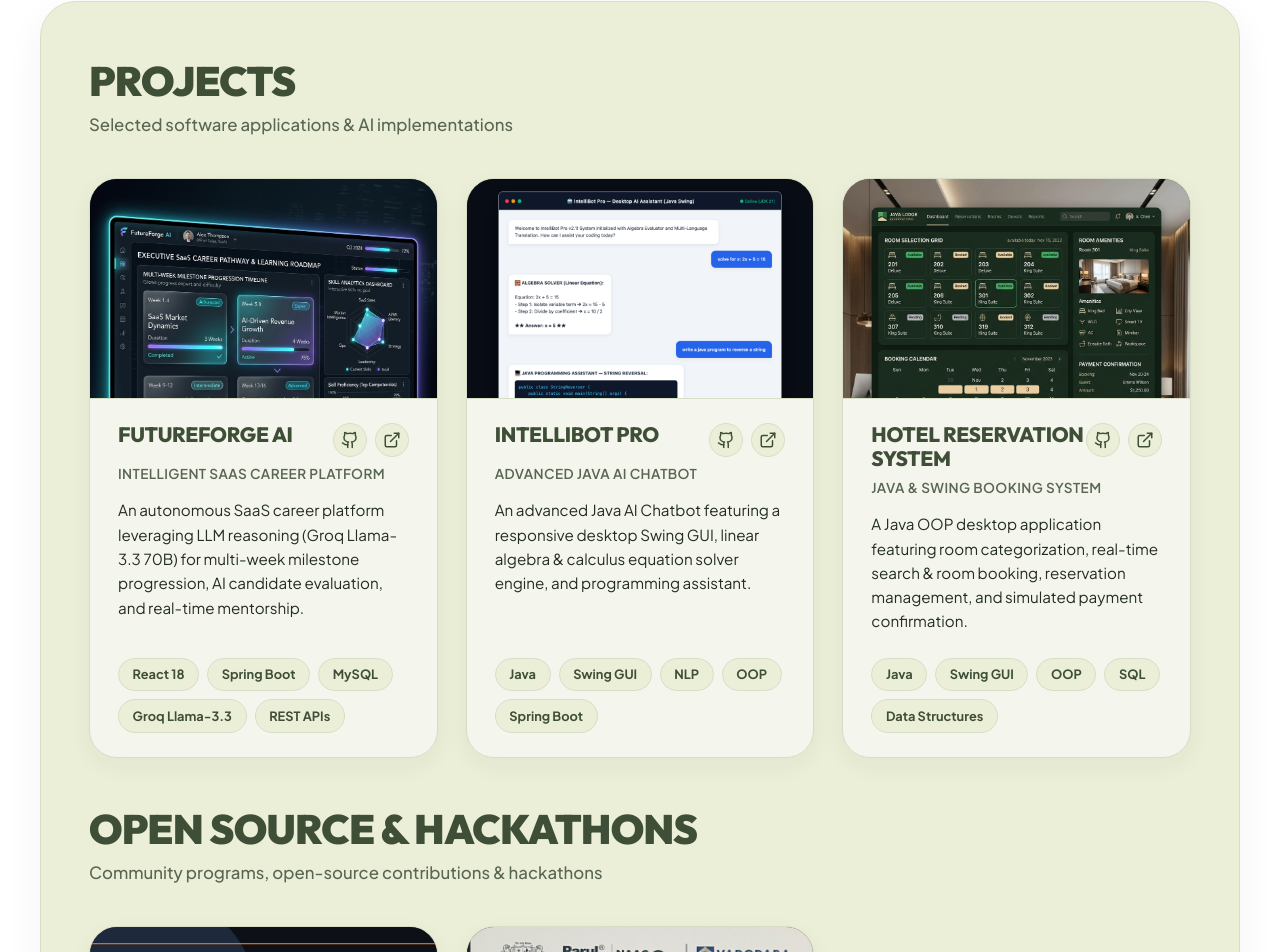
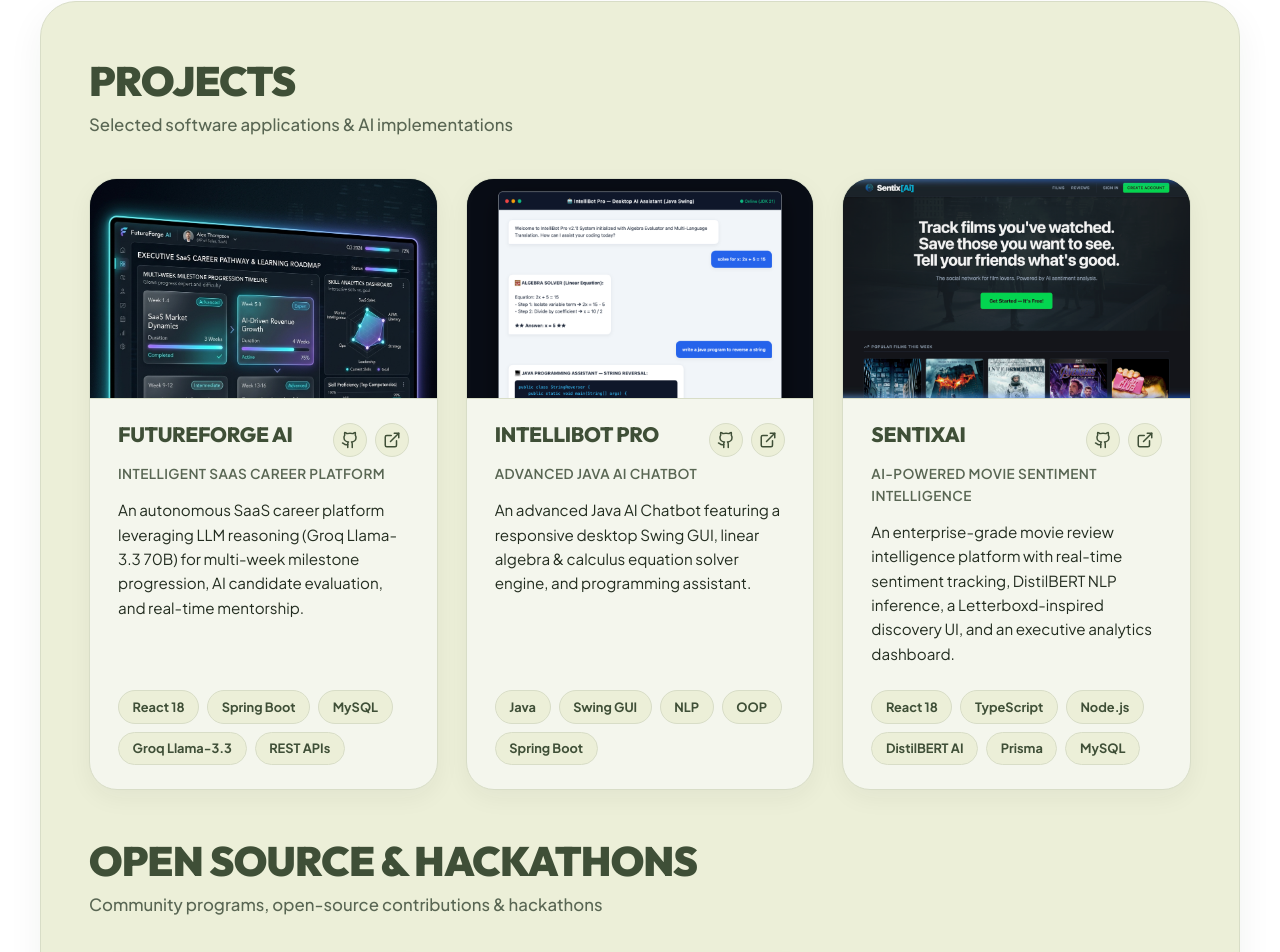
Before and after one commit to manishworkss/aurexon, a Next.js app: page / in a window 1280 px wide. Shown: the part 3203-4155 px from the top of the page. Built offline with nearby package versions, Linux system fonts and the light colour scheme; a web font is replaced by a local one.

Commit message:
feat(projects): replace hotel reservation system with SentixAI

```diff
--- a/src/components/Projects.js
+++ b/src/components/Projects.js
@@ -48,15 +48,15 @@ const projects = [
     image: '/projects/intellibot.png',
   },
   {
-    title: 'Hotel Reservation System',
-    subtitle: 'Java & Swing Booking System',
+    title: 'SentixAI',
+    subtitle: 'AI-Powered Movie Sentiment Intelligence',
     category: 'PROJECT',
     description:
-      'A Java OOP desktop application featuring room categorization, real-time search & room booking, reservation management, and simulated payment confirmation.',
-    stack: ['Java', 'Swing GUI', 'OOP', 'SQL', 'Data Structures'],
-    github: 'https://github.com/manishworkss/CodeAlpha_Hotel-Reservation-System',
-    live: 'https://github.com/manishworkss/CodeAlpha_Hotel-Reservation-System',
-    image: '/projects/hotel_reservation.png',
+      'An enterprise-grade movie review intelligence platform with real-time sentiment tracking, DistilBERT NLP inference, a Letterboxd-inspired discovery UI, and an executive analytics dashboard.',
+    stack: ['React 18', 'TypeScript', 'Node.js', 'DistilBERT AI', 'Prisma', 'MySQL'],
+    github: 'https://github.com/manishworkss/SentixAi',
+    live: 'https://github.com/manishworkss/SentixAi',
+    image: '/projects/sentixai.png',
   },
 ];
 
```
Also changed, not shown: public/projects/hotel_reservation.png (deleted), public/projects/sentixai.png (added).
